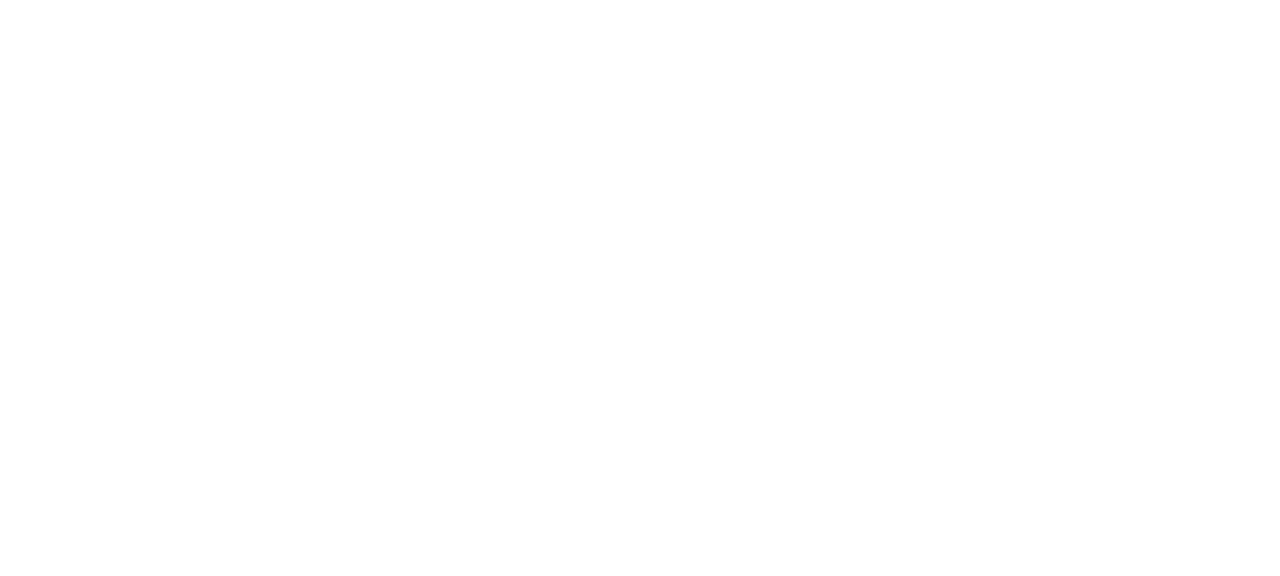
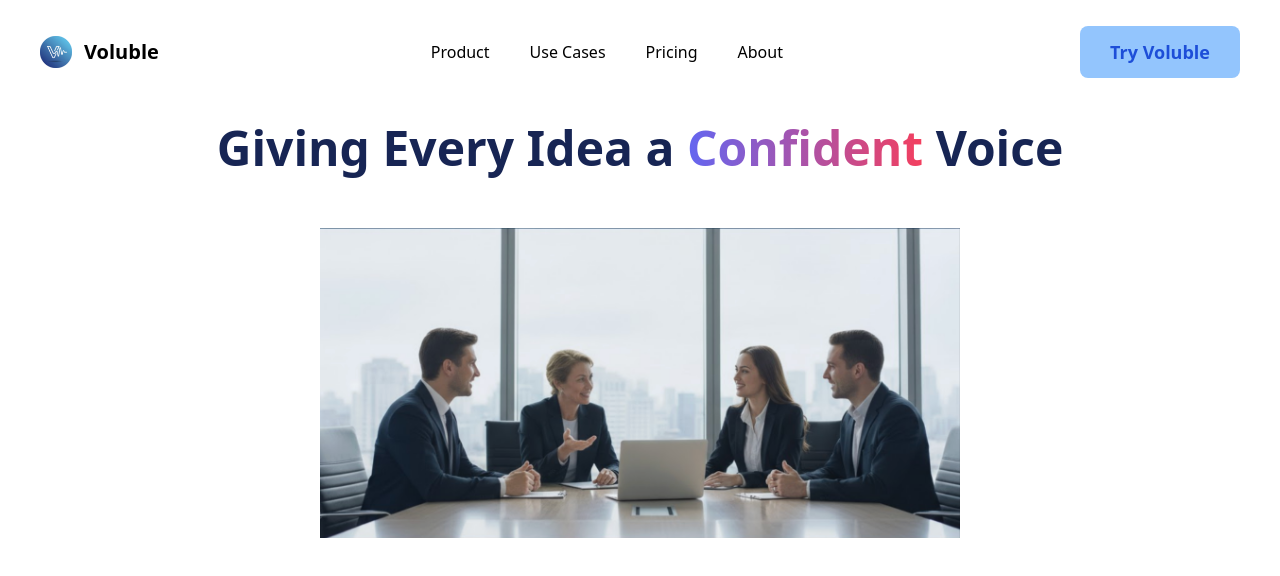
Before and after one commit to manankasturia/voluble, a React (Create React App) app in the folder frontend/: page /about in a window 1280 px wide. Before the commit this address had no page. Shown: the top 576 px of the page. Built offline with nearby package versions, Linux system fonts and the light colour scheme.

Commit message:
about page route setup

```diff
--- /dev/null
+++ b/frontend/src/components/About/About.js
@@ -0,0 +1,22 @@
+import React from "react";
+import Navbar from "../Navbar/Navbar.js";
+import about1 from "../../assets/about1.png";
+
+const About = () => {
+  return (
+    <div className="w-full flex flex-col items-center min-h-screen">
+      <Navbar />
+      <h1 className="text-5xl font-bold my-8 text-center text-blue-950">
+        Giving Every Idea a{" "}
+        <span className="font-bold bg-clip-text text-transparent bg-gradient-to-r from-indigo-500 to-rose-500">
+          Confident
+        </span>{" "}
+        Voice
+      </h1>
+
+      <img src={about1} alt="About Us" className="mx-auto mt-6 w-1/2" />
+    </div>
+  );
+};
+
+export default About;
--- a/frontend/src/components/App.js
+++ b/frontend/src/components/App.js
@@ -4,6 +4,7 @@ import Navbar from "./Navbar/Navbar.js";
 import Landing from "./Landing/Landing.js";
 import UseCases from "./UseCases/UseCases.js";
 import Pricing from "./Pricing/Pricing.js";
+import About from "./About/About.js";
 
 const App = () => {
   return (
@@ -12,6 +13,7 @@ const App = () => {
         <Route path="/" element={<Landing />} />
         <Route path="/usecases" element={<UseCases />} />
         <Route path="/pricing" element={<Pricing />} />
+        <Route path="/about" element={<About />} />
       </Routes>
     </Router>
   );
--- a/frontend/src/components/Navbar/Center.js
+++ b/frontend/src/components/Navbar/Center.js
@@ -60,7 +60,7 @@ const Center = () => {
           <Link to="/pricing">Pricing</Link>
         </li>
         <li className=" font-medium hover:text-blue-600 hover:font-bold transition-all duration-300 ease-in-out">
-          <Link to="about">About</Link>
+          <Link to="/about">About</Link>
         </li>
       </ul>
     </div>
```
Also changed, not shown: frontend/src/components/Navbar/Navbar.js (+11 -11 lines), frontend/src/assets/about1.png (added).
